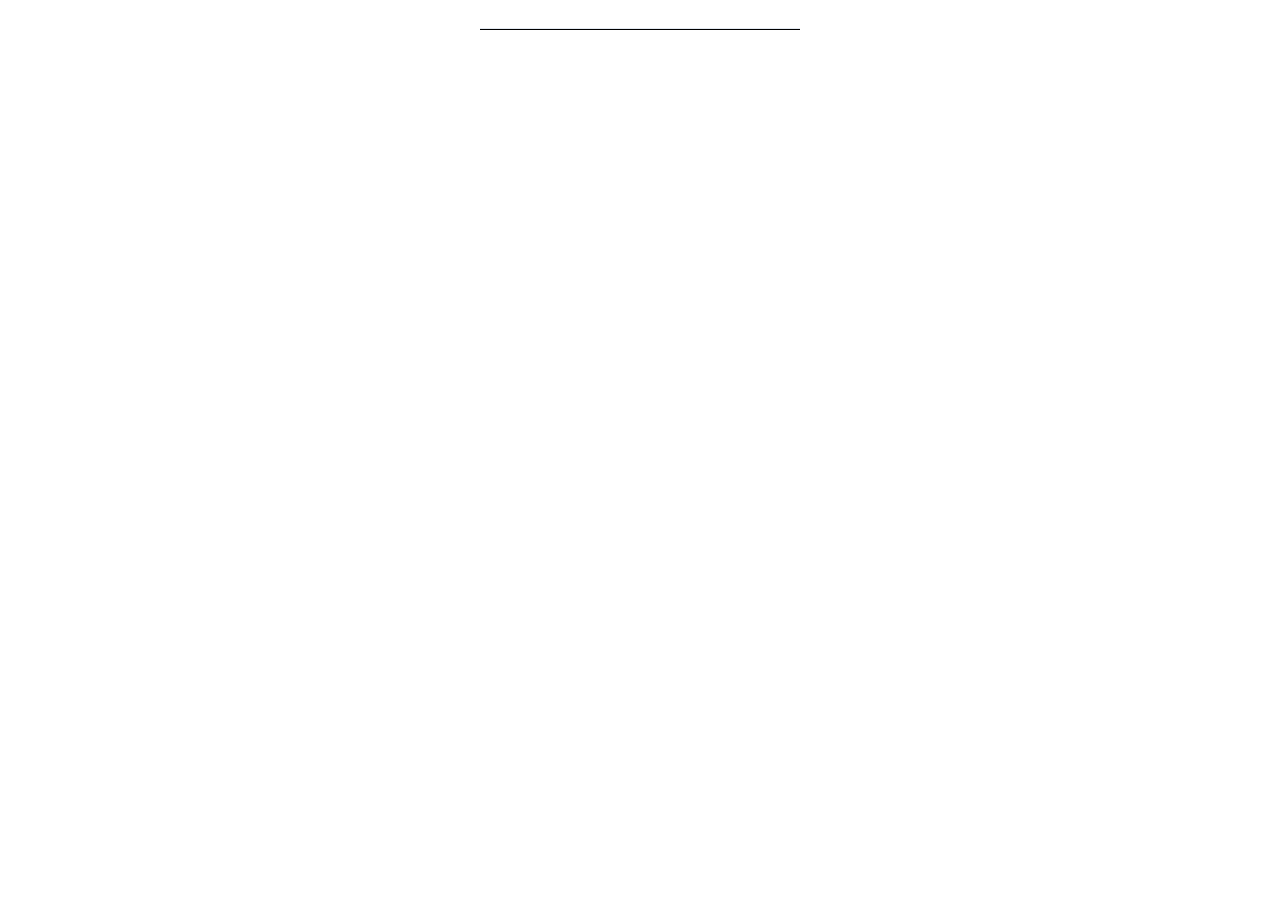
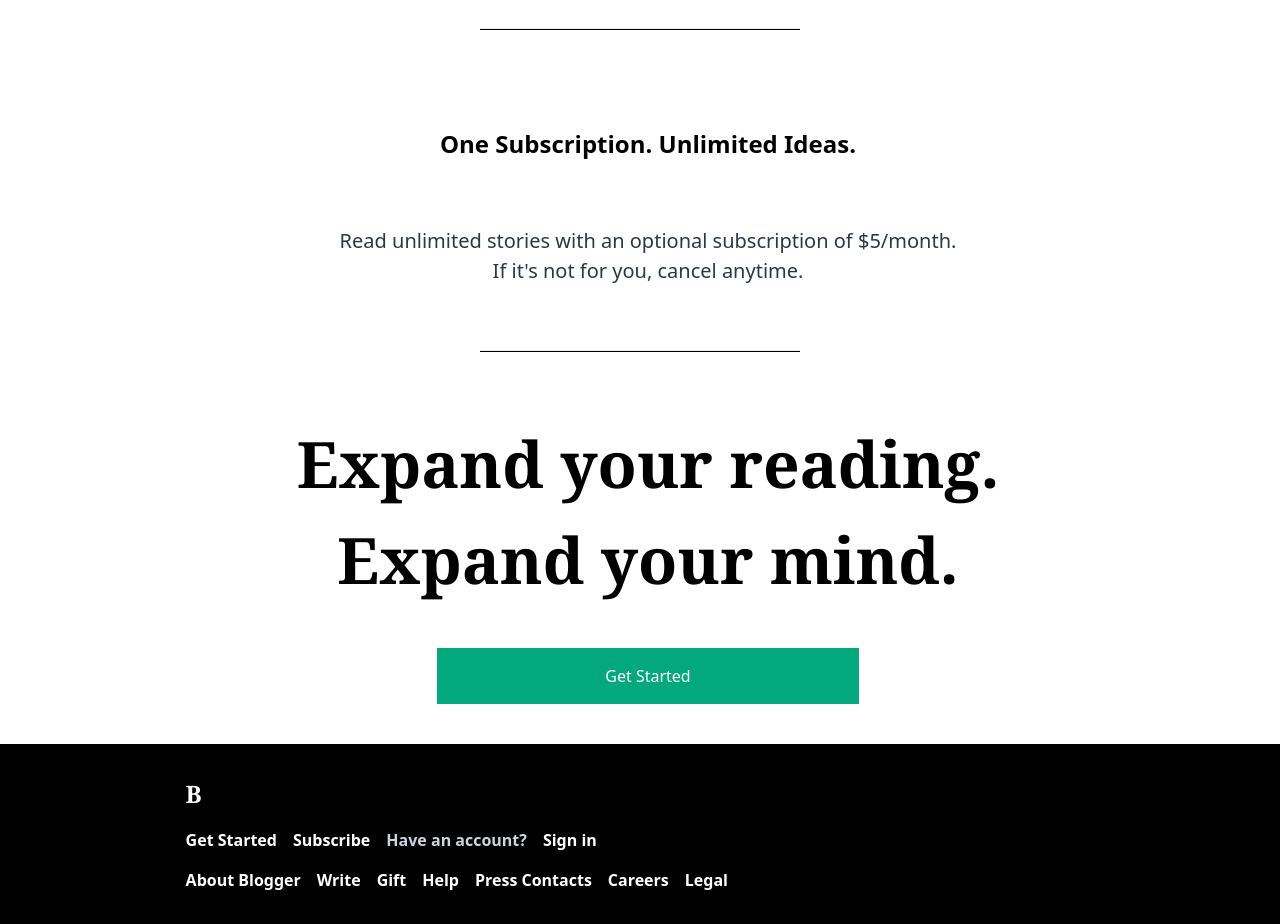
Before and after one commit to AmitKuntal/blogger, a React (Create React App) app: page /index in a window 1280 px wide. Shown: the part 1720-2644 px from the top of the page. Before the commit the page ends 1814 px from the top, so only its background shows below. Built offline with nearby package versions, Linux system fonts and the light colour scheme.

Commit message:
footer created

```diff
--- /dev/null
+++ b/src/components/footer.jsx
@@ -0,0 +1,69 @@
+import React from 'react';
+import {connect} from 'react-redux';
+import Button from './button';
+
+function Footer(props) {
+
+  return (
+      <div className="w-full flex flex-row justify-center secondarybackgroundcolor p-8">
+            <div className="w-4/5 font-bold container flex flex-col items-start h-full sm:text-md sm:pl-2 md:pl-2 lg:pl-8">
+                <div className="text-2xl block sm:pr-0 md:pr-0 lg-pr-8 xl-pr-8">
+                    <button className="font-serif font-extrabold text-white">B</button>
+                </div>
+                <ul className="mt-4 flex items-center flex-row justify-start" >
+                    <li className="mr-4">
+                        <a className="text-white" href="#">Get Started</a>
+                    </li>
+                    <li className="mr-4">
+                        <a className="text-white" href="#">Subscribe</a>
+                    </li>
+                    <li className="mr-4 text-gray-400">
+                        Have an account?
+                    </li>
+                    <li className="mr-4">
+                        <a className="text-white" href="#"> Sign in</a>
+                    </li>
+
+                </ul>
+                <ul className="mt-4 flex items-center flex-row justify-between" >
+                    <li className="mr-4">
+                        <a className="text-white" href="#">About Blogger</a>
+                    </li>
+                    <li className="mr-4">
+                        <a className="text-white" href="#">Write</a>
+                    </li>
+                    <li className="mr-4">
+                        <a className="text-white" href="#">Gift</a>
+                    </li>
+                    <li className="mr-4">
+                        <a className="text-white" href="#">Help</a>
+                    </li>
+                    <li className="mr-4">
+                        <a className="text-white" href="#">Press Contacts</a>
+                    </li>
+                    <li className="mr-4">
+                        <a className="text-white" href="#">Careers</a>
+                    </li>
+                    <li className="mr-4">
+                        <a className="text-white" href="#">Legal</a>
+                    </li>
+
+                </ul>
+            </div>
+        </div>
+  );
+}
+
+const mapStateToProps =(state)=>{
+    return{
+        login:state.login
+    }
+  }
+
+const mapDispatchToProps= (dispatch)=>{
+    return{
+        changeName:()=>{dispatch({})}
+    }
+}
+
+export default connect(mapStateToProps,mapDispatchToProps)(Footer);
--- a/src/components/privacy.jsx
+++ b/src/components/privacy.jsx
@@ -41,7 +41,7 @@ function Privacy(props) {
             </div>
         </div>
         <div className="w-full flex flex-row justify-center items-center">
-            <div className="mt-16 w-4/5 md:w-1/4 mb-16 ">
+            <div className="mt-16 w-4/5 md:w-1/4">
                 <ColoredLine color="black" />
             </div>
         </div>
--- /dev/null
+++ b/src/components/tagline.jsx
@@ -0,0 +1,66 @@
+import React from 'react';
+import {connect} from 'react-redux';
+import Button from './button';
+
+function Tagline(props) {
+    const ColoredLine = ({ color }) => (
+        <hr
+            style={{
+                color: color,
+                backgroundColor: color,
+                height: .9
+            }}
+        />
+    );
+
+  return (
+      <>
+        <div className="w-full flex justify-center">
+            <div className="ml-4 mt-24 container w-full flex flex-col items-center justify-center h-auto text-black bg-black-200">
+                <div className="w-full flex items-center justify-center">
+                    <h1 className="font-bold text-2xl ">One Subscription. Unlimited Ideas.</h1>
+                </div>
+                <div className="mt-16 w-full md:w-2/3 lg:w-2/4 flex items-center">
+                    <h1 className="text-xl text-gray-800 text-center">
+                        Read unlimited stories with an optional subscription of $5/month.
+                        If it's not for you, cancel anytime.
+                    </h1>
+                </div>
+            </div>
+        </div>
+        <div className="mt-16 w-full flex flex-row justify-center items-center">
+            <div className="w-4/5 md:w-1/4">
+                <ColoredLine color="black" />
+            </div>
+        </div>
+        <div className="w-full flex justify-center">
+            <div className="ml-4 mt-16 container w-full flex flex-col items-center justify-center h-auto text-black bg-black-200 text-center">
+                <div className="w-full flex items-center">
+                    <h1 className="w-full font-bold font-serif text-xl sm:text-2xl md:text-4xl lg:text-6xl ">Expand your reading.</h1>
+                </div>
+                <div className="w-full flex items-center">
+                    <h1 className="w-full font-bold font-serif text-xl sm:text-2xl md:text-4xl lg:text-6xl ">Expand your mind.</h1>
+                </div>
+                <div className="w-1/3 primarybuttoncolor mt-10 mb-10">
+                    <div className="p-4 pr-4 text-white primarybuttoncolor w-full flex justify-center text-center">
+                        <Button />
+                    </div>
+                </div>
+            </div>
+        </div>
+    </>
+  );
+}
+
+const mapStateToProps =(state)=>{
+    return{
+    }
+  }
+
+const mapDispatchToProps= (dispatch)=>{
+    return{
+        changeName:()=>{dispatch({})}
+    }
+}
+
+export default connect(mapStateToProps,mapDispatchToProps)(Tagline);
--- a/src/index.css
+++ b/src/index.css
@@ -5,6 +5,10 @@
   background-color: white;
 }
 
+.secondarybackgroundcolor{
+  background-color: black;
+}
+
 .primarybuttoncolor{
   background: rgb(3, 168, 124)
 }
--- a/src/page/home.jsx
+++ b/src/page/home.jsx
@@ -4,6 +4,8 @@ import HomePageTitile from './../components/homepagetitle';
 import Tags from './../components/tags';
 import Features from './../components/features';
 import Privacy from './../components/privacy';
+import Tagline from './../components/tagline';
+import Footer from './../components/footer';
 function Home() {
   return (
       <div className="mainbackgroundcolor">
@@ -12,6 +14,8 @@ function Home() {
         <Tags />
         <Features />
         <Privacy />
+        <Tagline />
+        <Footer />
       </div>
 
   );
```
